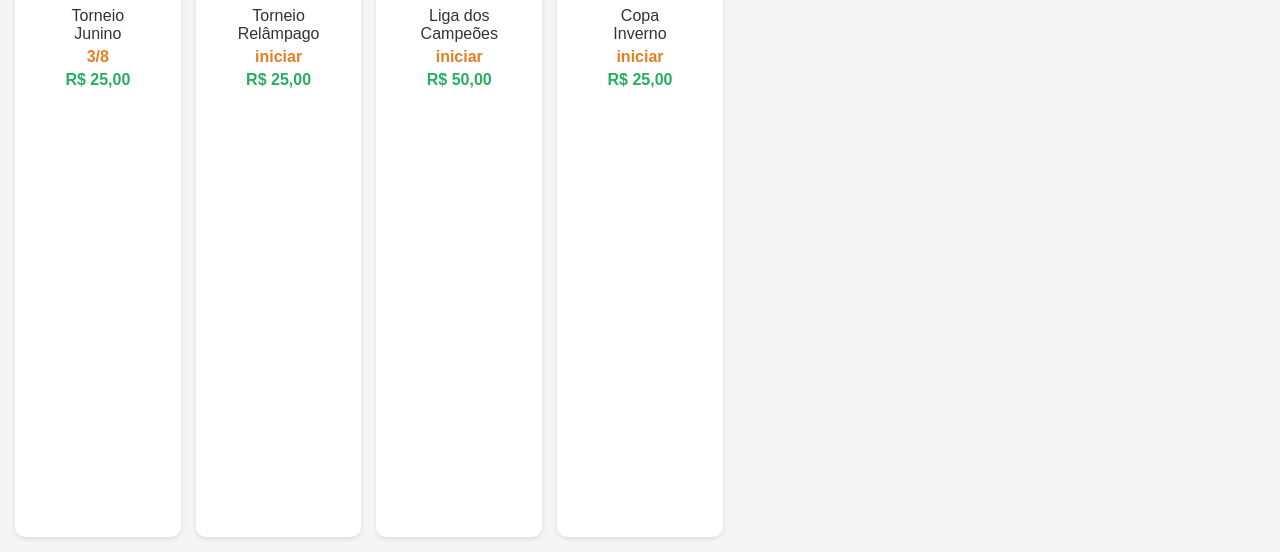
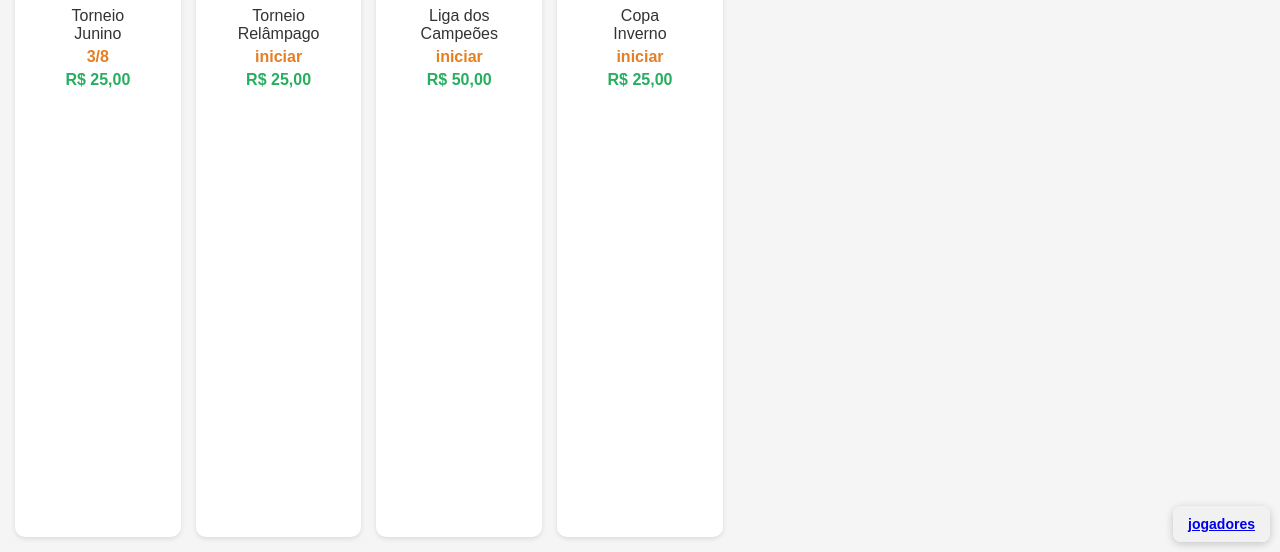
Before and after one commit to GadelhaGGO/Sala-trofeu-, a plain HTML site: page index.html in a window 1280 px wide. Shown: the part 248-800 px from the top of the page. Drawn offline with Linux system fonts and the light colour scheme.

Commit message:
Update index.html

```diff
--- a/index.html
+++ b/index.html
@@ -5,6 +5,21 @@
     <meta name="viewport" content="width=device-width, initial-scale=1.0">
     <title>Sala de Troféus</title>
     <style>
+        .rodape {
+      position: fixed;
+      bottom: 10px;
+      right: 10px;
+      padding: 10px 15px;
+      background-color: rgba(241, 241, 241, 0.9);
+      text-align: right;
+      border-radius: 8px;
+      box-shadow: 0 2px 8px rgba(0, 0, 0, 0.2);
+      font-family: Arial, sans-serif;
+      font-size: 14px;
+      color: #000;
+      z-index: 1000;
+      font-weight: bold;
+        }
         * {
             margin: 0;
             padding: 0;
@@ -177,5 +192,8 @@
             document.getElementById('user-id').textContent = "Campeão atual";
         });
     </script>
+    <div class="rodape">
+    <a href="pagina-dos-jogadores.html">jogadores</a>
+</div>
 </body>
 </html>
```
